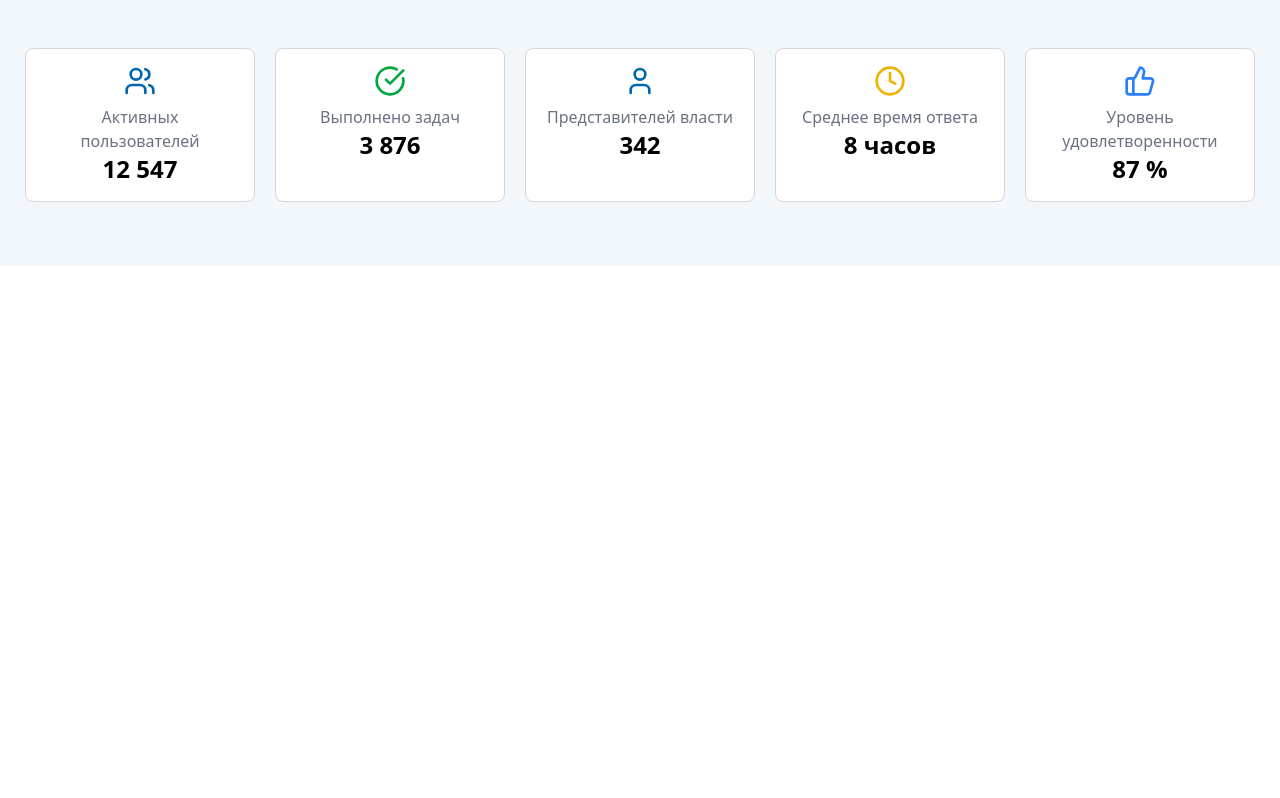
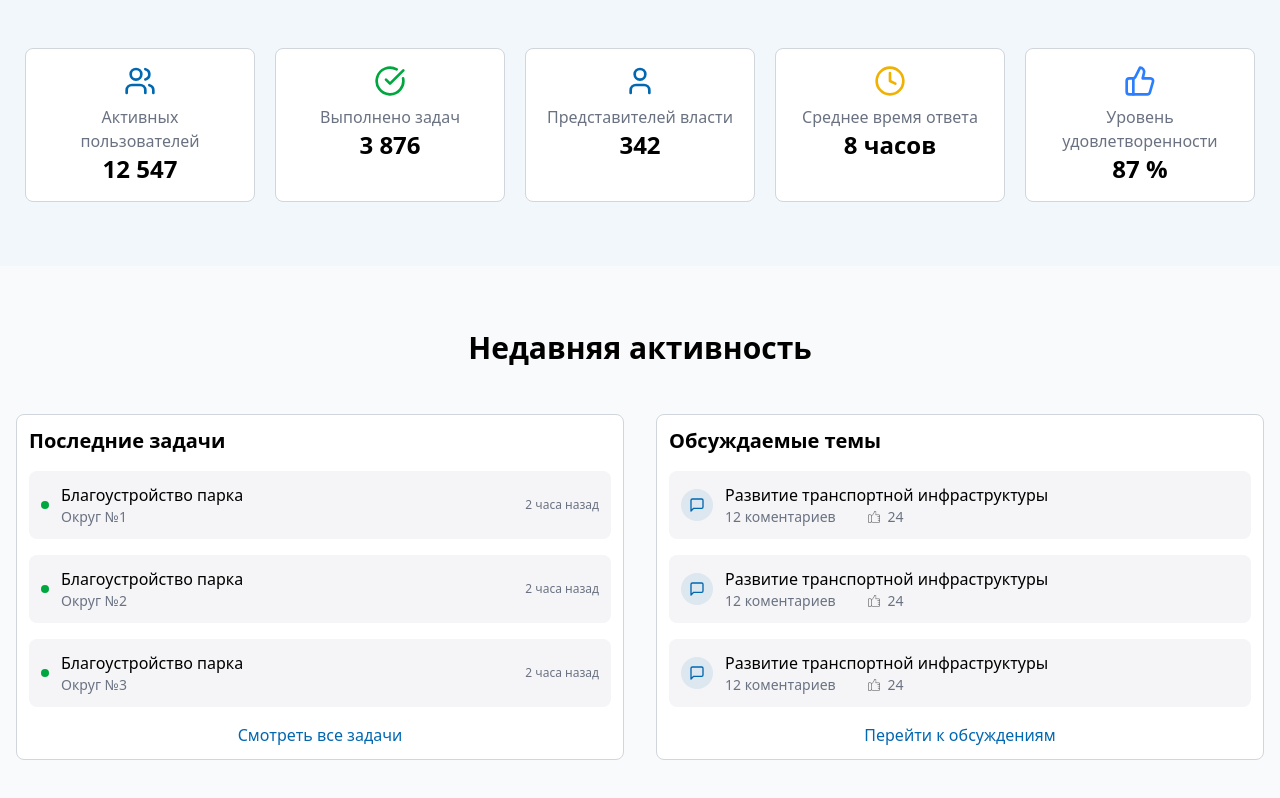
Before and after one commit to Bogdan-Bulavko/honor, a Vue app: page / in a window 1280 px wide. Shown: the part 2272-3070 px from the top of the page. Before the commit the page ends 2538 px from the top, so only its background shows below. Built offline with nearby package versions, Linux system fonts and the light colour scheme.

Commit message:
create component Recent Activity

```diff
--- a/src/components/HomePage.vue
+++ b/src/components/HomePage.vue
@@ -4,6 +4,7 @@ import OfferHome from './OfferHome.vue'
 import ProjectOpportunities from './ProjectOpportunities.vue'
 import HowItWorksHome from './HowItWorksHome.vue'
 import ProjectStatistic from './ProjectStatistic.vue'
+import RecentActivity from './RecentActivity.vue'
 </script>
 
 <template>
@@ -12,6 +13,7 @@ import ProjectStatistic from './ProjectStatistic.vue'
   <ProjectOpportunities />
   <HowItWorksHome />
   <ProjectStatistic />
+  <RecentActivity />
 </template>
 
 <style scoped></style>
--- /dev/null
+++ b/src/components/RecentActivity.vue
@@ -0,0 +1,146 @@
+<script setup lang="ts"></script>
+
+<template>
+  <section class="py-16 p-4 bg-gray-50">
+    <div class="max-w-[1280px] m-auto">
+      <h2 class="mb-12 text-3xl font-bold text-center">Недавняя активность</h2>
+      <div class="flex max-md:flex-col justify-between gap-8">
+        <div class="w-full p-3 border border-gray-300 rounded-lg bg-white">
+          <h3 class="font-bold text-xl mb-4">Последние задачи</h3>
+          <ul>
+            <li class="flex items-center justify-between p-3 mb-4 bg-honor-gray rounded-lg">
+              <div class="flex items-center">
+                <span class="w-2 h-2 mr-3 rounded-full bg-green-600"></span>
+                <div>
+                  <h4 class="font-medium">Благоустройство парка</h4>
+                  <p class="text-sm text-gray-500">Округ №1</p>
+                </div>
+              </div>
+              <span class="text-xs text-gray-500">2 часа назад</span>
+            </li>
+            <li class="flex items-center justify-between p-3 mb-4 bg-honor-gray rounded-lg">
+              <div class="flex items-center">
+                <span class="w-2 h-2 mr-3 rounded-full bg-green-600"></span>
+                <div>
+                  <h4 class="font-medium">Благоустройство парка</h4>
+                  <p class="text-sm text-gray-500">Округ №2</p>
+                </div>
+              </div>
+              <span class="text-xs text-gray-500">2 часа назад</span>
+            </li>
+            <li class="flex items-center justify-between p-3 mb-4 bg-honor-gray rounded-lg">
+              <div class="flex items-center">
+                <span class="w-2 h-2 mr-3 rounded-full bg-green-600"></span>
+                <div>
+                  <h4 class="font-medium">Благоустройство парка</h4>
+                  <p class="text-sm text-gray-500">Округ №3</p>
+                </div>
+              </div>
+              <span class="text-xs text-gray-500">2 часа назад</span>
+            </li>
+          </ul>
+          <a href="#" class="block text-center text-honor-blue hover:underline"
+            >Смотреть все задачи</a
+          >
+        </div>
+        <div class="w-full p-3 border border-gray-300 rounded-lg bg-white">
+          <h3 class="font-bold text-xl mb-4">Обсуждаемые темы</h3>
+          <ul>
+            <li class="flex items-center justify-between p-3 mb-4 bg-honor-gray rounded-lg">
+              <div class="flex items-center">
+                <span class="bg-honor-blue/10 rounded-full p-2 mr-3"
+                  ><svg
+                    xmlns="http://www.w3.org/2000/svg"
+                    width="16"
+                    height="16"
+                    viewBox="0 0 24 24"
+                    fill="none"
+                    stroke="currentColor"
+                    stroke-width="2"
+                    stroke-linecap="round"
+                    stroke-linejoin="round"
+                    class="lucide lucide-message-square text-honor-blue"
+                  >
+                    <path d="M21 15a2 2 0 0 1-2 2H7l-4 4V5a2 2 0 0 1 2-2h14a2 2 0 0 1 2 2z"></path>
+                  </svg>
+                </span>
+                <div>
+                  <h4 class="font-medium">Развитие транспортной инфраструктуры</h4>
+                  <div class="flex gap-8">
+                    <p class="text-sm text-gray-500">12 коментариев</p>
+                    <p class="flex items-center gap-2 text-sm text-gray-500">
+                      <span><img src="/thumbs-up.png" alt="like" class="w-3" /></span>24
+                    </p>
+                  </div>
+                </div>
+              </div>
+            </li>
+            <li class="flex items-center justify-between p-3 mb-4 bg-honor-gray rounded-lg">
+              <div class="flex items-center">
+                <span class="bg-honor-blue/10 rounded-full p-2 mr-3"
+                  ><svg
+                    xmlns="http://www.w3.org/2000/svg"
+                    width="16"
+                    height="16"
+                    viewBox="0 0 24 24"
+                    fill="none"
+                    stroke="currentColor"
+                    stroke-width="2"
+                    stroke-linecap="round"
+                    stroke-linejoin="round"
+                    class="lucide lucide-message-square text-honor-blue"
+                  >
+                    <path d="M21 15a2 2 0 0 1-2 2H7l-4 4V5a2 2 0 0 1 2-2h14a2 2 0 0 1 2 2z"></path>
+                  </svg>
+                </span>
+                <div>
+                  <h4 class="font-medium">Развитие транспортной инфраструктуры</h4>
+                  <div class="flex gap-8">
+                    <p class="text-sm text-gray-500">12 коментариев</p>
+                    <p class="flex items-center gap-2 text-sm text-gray-500">
+                      <span><img src="/thumbs-up.png" alt="like" class="w-3" /></span>24
+                    </p>
+                  </div>
+                </div>
+              </div>
+            </li>
+            <li class="flex items-center justify-between p-3 mb-4 bg-honor-gray rounded-lg">
+              <div class="flex items-center">
+                <span class="bg-honor-blue/10 rounded-full p-2 mr-3"
+                  ><svg
+                    xmlns="http://www.w3.org/2000/svg"
+                    width="16"
+                    height="16"
+                    viewBox="0 0 24 24"
+                    fill="none"
+                    stroke="currentColor"
+                    stroke-width="2"
+                    stroke-linecap="round"
+                    stroke-linejoin="round"
+                    class="lucide lucide-message-square text-honor-blue"
+                  >
+                    <path d="M21 15a2 2 0 0 1-2 2H7l-4 4V5a2 2 0 0 1 2-2h14a2 2 0 0 1 2 2z"></path>
+                  </svg>
+                </span>
+                <div>
+                  <h4 class="font-medium">Развитие транспортной инфраструктуры</h4>
+                  <div class="flex gap-8">
+                    <p class="text-sm text-gray-500">12 коментариев</p>
+                    <p class="flex items-center gap-2 text-sm text-gray-500">
+                      <span><img src="/thumbs-up.png" alt="like" class="w-3" /></span>24
+                    </p>
+                  </div>
+                </div>
+              </div>
+            </li>
+          </ul>
+          <a href="#" class="block text-center text-honor-blue hover:underline"
+            >Перейти к обсуждениям</a
+          >
+        </div>
+      </div>
+    </div>
+  </section>
+</template>
+
+<style scoped></style>
```
Also changed, not shown: public/thumbs-up.png (added).
